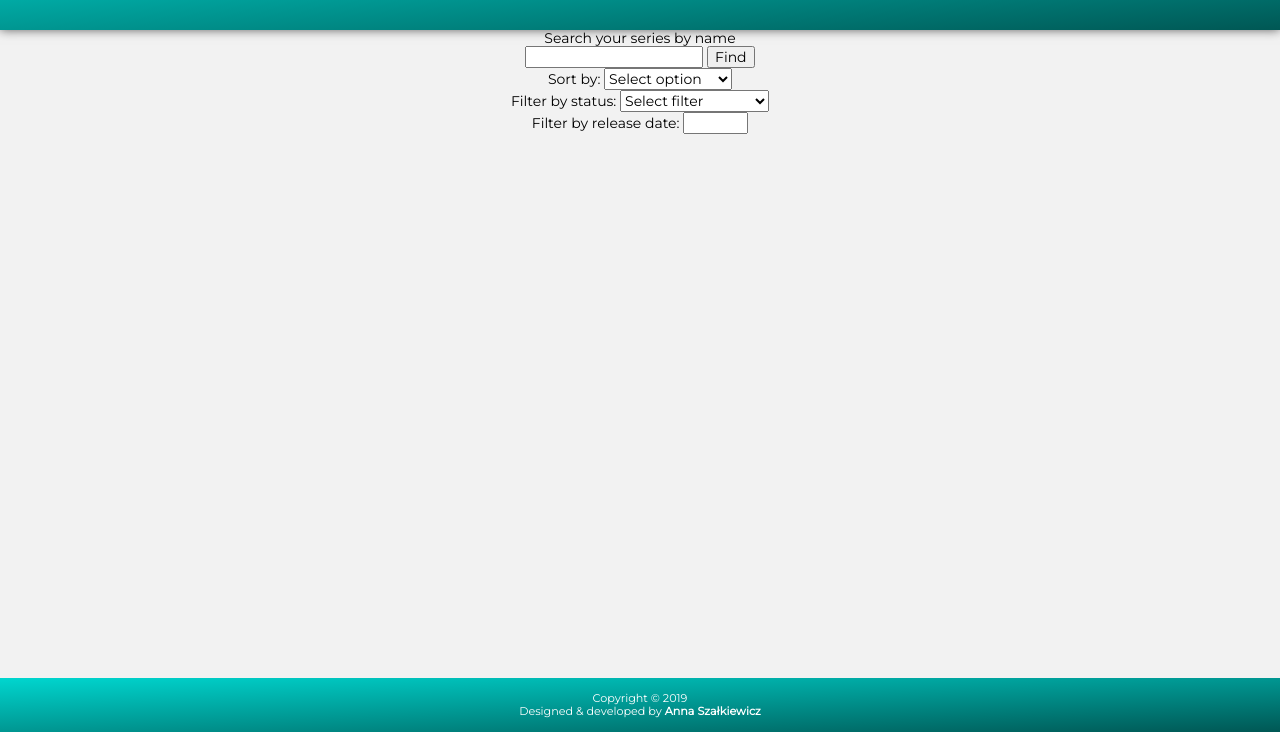
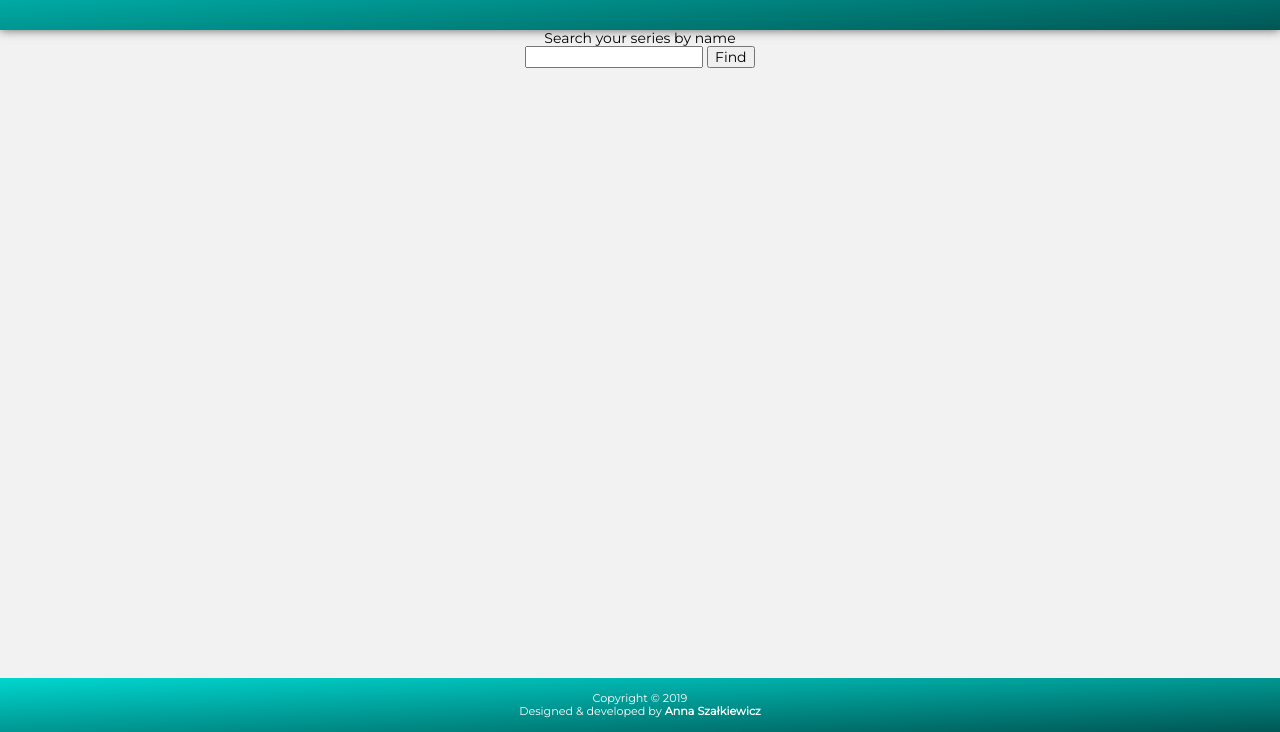
Before and after one commit to annaszalkiewicz/profil-fend-task, a website with bundled scripts: page index.html in a window 1280 px wide. Shown: the part 68-800 px from the top of the page. Built offline with nearby package versions, Linux system fonts and the light colour scheme.

Commit message:
Hide options container by default

```diff
--- a/css/styles.css
+++ b/css/styles.css
@@ -29,6 +29,12 @@ a {
   padding: 1em;
   box-shadow: 0 0 10px #606060; }
 
+.main {
+  width: 100%; }
+
+.options_container {
+  display: none; }
+
 .footer {
   width: 100%;
   position: fixed;
--- a/index.html
+++ b/index.html
@@ -45,7 +45,7 @@
 						/>
 					</div>
 				</form>
-				<div class="options_container">
+				<div class="options_container" id="filters">
 					<div class="sort_container">
 						<label for="sort" class="sort_header">Sort by:</label>
 						<select name="sort-by" id="sort">
--- a/scss/index.scss
+++ b/scss/index.scss
@@ -41,6 +41,17 @@ a {
 	box-shadow: $shadow;
 }
 
+// Main
+
+.main {
+	width: 100%;
+}
+
+// Sort and filters
+
+.options_container {
+	display: none;
+}
 
 // Footer
 
```
